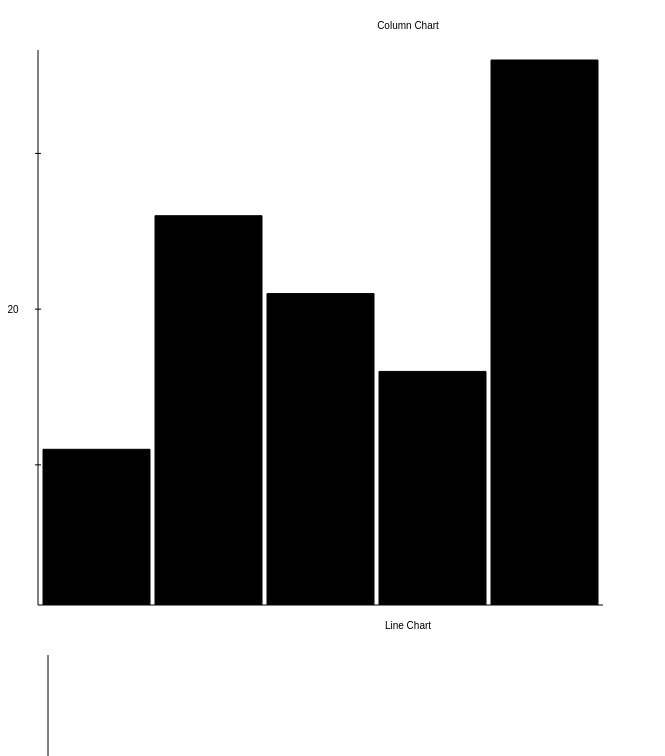
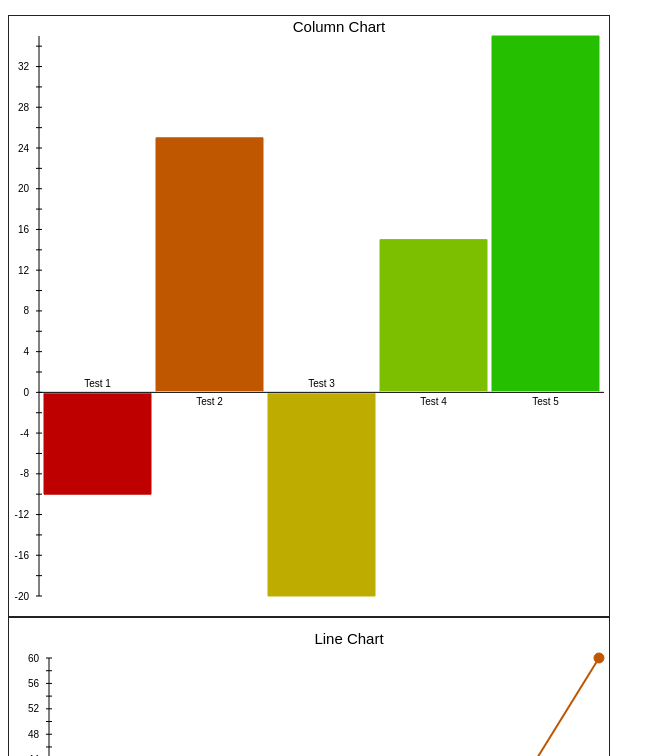
Before and after one commit to specinnovations/orange-charts, a plain HTML site: page index.html in a window 1280 px wide. Shown: the part 44-800 px from the top of the page, without its empty margins (0-665 px from the left). Drawn offline with Linux system fonts and the light colour scheme.

Commit message:
Major upgrades to the line chart and column chart.

```diff
--- a/index.html
+++ b/index.html
@@ -16,8 +16,8 @@
 
 <h3>Raphael Charting Library</h3>
 
-<div id="holder-column" style="width: 600px; height: 600px;"></div>
-<div id="holder-line" style="width: 600px; height: 600px;"></div>
+<div id="holder-column" style="width: 600px; height: 600px; border: solid 1px #222;"></div>
+<div id="holder-line" style="width: 600px; height: 600px; border: solid 1px #222;"></div>
 
 <script type="text/javascript" src="libs/raphael.js"></script>
 <script type="text/javascript" src="src/charts.column.js"></script>
@@ -25,31 +25,39 @@
 <script type="text/javascript" src="src/charts.line.js"></script>
 <script type="text/javascript">
 
+
 window.onload = function() {
 
 	var linePaper = new Raphael( "holder-line" );
 
-	linePaper.text( 400 , 10 , "Line Chart" );
-
-	var chartLine = linePaper.linechart( 10 , 30 , 590 , 570 , [[
-	                                          { "x" : 0 , "y" : 0, "stroke" : "red" },
-	                                          { "x" : 10 , "y" : 0, "stroke" : "red" },
-	                                          { "x" : 20 , "y" : 0, "stroke" : "red" },
-	                                          { "x" : 30 , "y" : 0, "stroke" : "red" },
-	                                          { "x" : 40 , "y" : 0, "stroke" : "red" },
-	                                          { "x" : 50 , "y" : 0, "stroke" : "red" }
-	                                      ]],{
-		"labels" : true,
-		"fill" : "black"
-	});
+	var chartLine = linePaper.linechart( 0 , 0 , 600, 600, [[
+        	{ "x": 0, "y": 0 },
+        	{ "x": 10, "y": 20 },
+        	{ "x": 20, "y": 10 },
+        	{ "x": 30, "y": -25 },
+        	{ "x": 40, "y": 40 }
+        ],[
+        	{ "x": 0, "y": -20 },
+        	{ "x": 10, "y": 30 },
+        	{ "x": 20, "y": 5 },
+        	{ "x": 30, "y": 25 },
+        	{ "x": 40, "y": 60 }
+        ]],
+        {
+        "title"  : "Line Chart",
+        "labels": true
+    });
 
 	var columnPaper = new Raphael( "holder-column" );
 
-	columnPaper.text( 400 , 10 , "Column Chart" );
-
-	var chartColumn = columnPaper.columnchart( 10 , 30 , 590 , 570 , [ 10 , 25 , 20 , 15 , 35],{
-		"labels" : true,
-		"fill" : "black"
+	var chartColumn = columnPaper.columnchart( 0 , 0 , 600 , 600 , [
+		{ "value" : -10 , "label" : "Test 1" } ,
+		{ "value" : 25 , "label" : "Test 2" } ,
+		{ "value" : -20 , "label" : "Test 3" } ,
+		{ "value" : 15 , "label" : "Test 4" } ,
+		{ "value" : 35 , "label" : "Test 5" }],{
+		"title"  : "Column Chart",
+		"labels" : true
 	});
 
 };
--- a/src/charts.column.js
+++ b/src/charts.column.js
@@ -2,16 +2,25 @@
 
 	var ColumnChart = function( paper , x , y , chartWidth , chartHeight , values , options ) {
 
+		Raphael.getColor.reset()
+
 		options = options || {};
+		options.title = options.title || null;
 		options.labels = (options.labels !== false);
 		options.labelFont = options.labelFont || "10px sans-serif";
 
-		var paddingTop = options.paddingTop = options.paddingTop || 5;
-		var paddingBottom = options.paddingBottom = options.paddingBottom || options.labels ? 20 : 5;
-		var paddingLeft = options.paddingLeft = options.paddingLeft || options.labels ? 20 : 5;
+		var paddingTop = options.paddingTop = options.paddingTop || 10;
+		var paddingBottom = options.paddingBottom = options.paddingBottom || (options.labels ? 30 : 5);
+		var paddingLeft = options.paddingLeft = options.paddingLeft || (options.labels ? 30 : 5);
 		var paddingRight = options.paddingRight = options.paddingRight || 5;
 		var gutterWidth = options.gutterWidth = options.gutterWidth || 5;
 
+		if( options.title ) {
+			paper.text( chartWidth/2 + paddingLeft , paddingTop , options.title ).attr({
+				"font" : "15px sans-serif",
+				"text-anchor" : "middle"
+			});
+		}
 
 	    var barValues = [];
 
@@ -38,23 +47,26 @@
 	    var barBaseLine = 0;
 
 	    if( minValue < 0 ) {
-	    	factor = (chartHeight - paddingBottom + paddingTop)/( maxValue + (minValue*-1) );
-	    	barBaseLine = y + chartHeight - paddingBottom + paddingTop*2 - (minValue*-1*factor);
+	    	factor = (chartHeight - paddingBottom - paddingTop)/( maxValue + (minValue*-1) );
+	    	barBaseLine = y + paddingTop  + chartHeight - paddingBottom - (minValue*-1*factor);
 	    } else {
 	    	factor = (chartHeight - paddingBottom - paddingTop)/( maxValue );
-	    	barBaseLine = y + chartHeight - paddingBottom + paddingTop*2;
+	    	barBaseLine = y + chartHeight - paddingBottom + paddingTop;
 	    }
 
-	    var yaxis = {
-	    	"x"      : x + paddingLeft,
-	    	"y"      : y + paddingTop,
-	    	"height" : chartHeight - paddingBottom + paddingTop
-	    };
+	    console.log( "Factor: " , factor );
+	    console.log( "Baseline: " , barBaseLine );
 
 	     var xaxis = {
 	    	"x"     : x + paddingLeft,
 	    	"y"     : barBaseLine,
 	    	"width" : chartWidth - paddingLeft - paddingRight
+	    };
+
+	    var yaxis = {
+	    	"x"      : x + paddingLeft,
+	    	"y"      : y + paddingTop*2,
+	    	"height" : chartHeight - paddingTop - paddingBottom
 	    };
 
 	    var bars = paper.set();
@@ -74,22 +86,30 @@
 	    	                         ));
 	    }
 
-	    if( options.labels !== false ) {
+	    borders.attr({
+	    	"stroke"         : "#000",
+		    "stroke-opacity" : 1,
+		    "opacity"        : 1
+	    });
+
+	    if( options.labels ) {
 
 	    	var counter = 0;
 		    var interval = 1;
 
-		    if( maxValue > 1000 || minValue < -1000 ) {
+		    if (maxValue > 1000 || minValue < -1000) {
 	            interval = 100;
-		    } else if( maxValue > 500 || minValue < -500 ) {
+	        } else if (maxValue > 500 || minValue < -500) {
 	            interval = 50;
-		    } else if( maxValue > 100 || minValue < -100 ) {
-		    	interval = 15;
+	        } else if (maxValue > 250 || minValue < -250) {
+	            interval = 10;
+	        }  else if (maxValue > 100 || minValue < -100) {
+	            interval = 5;
 	        } else {
-		    	interval = 10;
+	            interval = 2;
 	        }
 
-		    for( var i=(minValue < 0) ? minValue : 1, ii=maxValue; i<=ii; i++ ) {
+		    for( var i=(minValue < 0) ? minValue : 0, ii=maxValue; i<=ii; i++ ) {
 
 		    	if( i % interval == 0 ) {
 
@@ -100,8 +120,15 @@
 
 		    	}
 
-		    	if( i % (interval*2) == 0 ) {
-		    		labels.push( paper.text( yaxis.x - 25 , yaxis.y + yaxis.height - (factor * counter) , i ).attr( 'font' , options.labelFont ) );
+		    	if( i % (interval*2) == 0 || i == 0 ) {
+
+		    		var label = paper.text( yaxis.x - 10 , yaxis.y + yaxis.height - (factor * counter) , i ).attr({
+		    			"font"        : options.labelFont,
+		    			"text-anchor" : "end"
+		    		});
+
+		    		labels.push( label );
+
 		    	}
 
 		    	counter++;
@@ -114,6 +141,7 @@
 
 	    	 var value;
 	    	 var object = values[i];
+	    	 var color = object.color || Raphael.getColor();
 
 	        if( Raphael.is( values[i] , "object" ) ) {
 	            value = parseInt(values[i].value);
@@ -124,25 +152,40 @@
 	        var height = value * factor;
 	        var barX = yaxis.x + (bars.length * (barWidth + gutterWidth)) + gutterWidth;
 	        var barY = xaxis.y - height;
+	        var bottom = (xaxis.y+((value < 0) ? 1 : -1))
 
-	        var path =  "M" + barX + "," + xaxis.y +
-	                    "L" + barX + "," + xaxis.y +
-	                    "L" + (barX+barWidth) + "," + xaxis.y +
-	                    "L" + (barX+barWidth) + "," + xaxis.y;
+	        var path =  "M" + barX + "," + (xaxis.y-2) +
+	                    "L" + barX + "," + (xaxis.y-2) +
+	                    "L" + (barX+barWidth) + "," + bottom +
+	                    "L" + (barX+barWidth) + "," + bottom;
 
-	        var el = paper.path( path ).attr("fill",  object.fill || options.fill || "blue" )
-	        									 .attr( "stroke" , object.stroke || options.stroke || "black" );
+	        var el = paper.path( path ).attr({
+		        "fill"   : color,
+		        "stroke" : color
+	        });
 
-	        el.animate({ "path" : "M" + barX + "," + xaxis.y +
+	        el.animate({ "path" : "M" + barX + "," + bottom +
                 "L" + barX + "," + barY +
                 "L" + (barX+barWidth) + "," + barY +
-                "L" + (barX+barWidth) + "," + xaxis.y } , 1000 );
+                "L" + (barX+barWidth) + "," + bottom } , 1000 );
 
 	        el.x = barX+ (barWidth/2);
 	        el.top = barY;
-	        el.bottom = xaxis.y;
+	        el.bottom = bottom;
 
 	        if( Raphael.is( object , "object" ) ) {
+
+	        	if( options.labels ) {
+
+		        	var label = paper.text( el.x , el.bottom + ((value < 0) ? -10 : 10) , object.label ).attr({
+			        	"text-anchor" : "middle",
+			        	"font"        : options.labelFont
+		        	});
+
+		        	el.label = label;
+
+	        	}
+
 	        	el.charts = object;
 	        }
 
--- a/src/charts.line.js
+++ b/src/charts.line.js
@@ -1,64 +1,84 @@
-(function( Raphael , undefined  ){
+(function(Raphael) {
 
-	var LineChart = function( paper , x , y , chartWidth , chartHeight , values , options ) {
+    var LineChart = function(paper, x, y, chartWidth, chartHeight, values, options) {
+
+    	Raphael.getColor.reset()
 
         options = options || {};
+        options.title = options.title || null;
         options.labels = (options.labels !== false);
         options.labelFont = options.labelFont || "10px sans-serif";
+        options.lineWidth = options.lineWidth || 2;
 
-		var paddingTop = options.paddingTop = options.paddingTop || 10;
-		var paddingBottom = options.paddingBottom = options.paddingBottom || options.labels ? 30 : 20;
-		var paddingLeft = options.paddingLeft = options.paddingLeft || options.labels ? 30 : 10;
+        if(options.colors == null ) {
+
+            options.colors = [];
+
+            for(var i=0; i<values.length; i++) {
+                options.colors.push( Raphael.getColor() );
+            }
+
+        }
+
+        var paddingTop = options.paddingTop = options.paddingTop || 20;
+        var paddingBottom = options.paddingBottom = options.paddingBottom || (options.labels ? 40 : 20);
+        var paddingLeft = options.paddingLeft = options.paddingLeft || (options.labels ? 40 : 20);
         var paddingRight = options.paddingRight = options.paddingRight || 10;
 
+        if( options.title ) {
+			paper.text( chartWidth/2 + paddingLeft , paddingTop , options.title ).attr({
+				"font" : "15px sans-serif",
+				"text-anchor" : "middle"
+			});
+		}
 
         var xValues = [];
         var yValues = [];
 
-	    for( var i=0, ii=values.length; i<ii; i++ ) {
-	    	for( var j=0, jj=values[i].length; j<jj; j++ ) {
-	    		xValues.push( values[i][j].x );
-	        	yValues.push( values[i][j].y );
+        for(var i = 0, ii = values.length; i < ii; i++) {
+            for (var j = 0, jj = values[i].length; j < jj; j++) {
+                xValues.push(values[i][j].x);
+                yValues.push(values[i][j].y);
             }
         }
 
-	    var maxXValue = Math.max.apply( Math , xValues );
-	    var minXValue = Math.min.apply( Math , xValues );
+        var maxXValue = Math.max.apply(Math, xValues);
+        var minXValue = Math.min.apply(Math, xValues);
 
-	    var maxYValue = Math.max.apply( Math , yValues );
-	    var minYValue = Math.min.apply( Math , yValues );
+        var maxYValue = Math.max.apply(Math, yValues);
+        var minYValue = Math.min.apply(Math, yValues);
 
         var xFactor = 1;
         var yFactor = 1;
         var xBaseLine = 0;
         var yBaseLine = 0;
 
-	    if( minXValue < 0 ) {
-	    	xFactor = (chartWidth - paddingLeft - paddingRight)/( maxXValue + (minXValue*-1) );
-	    	xBaseLine = x + paddingLeft + (minXValue*-1*xFactor);
+        if(minXValue < 0) {
+            xFactor = (chartWidth - paddingLeft - paddingRight) / (maxXValue + (minXValue * -1));
+            xBaseLine = x + paddingLeft + (minXValue * -1 * xFactor);
         } else {
-	    	xFactor = maxXValue != 0 ?  (chartWidth - paddingLeft - paddingRight)/( maxXValue ) : 1;
+            xFactor = maxXValue != 0 ? (chartWidth - paddingLeft - paddingRight) / (maxXValue) : 1;
             xBaseLine = x + paddingLeft;
         }
 
-	    if( minYValue < 0 ) {
-	    	yFactor = (chartHeight - paddingBottom + paddingTop)/( maxYValue + (minYValue*-1) );
-	    	yBaseLine = y + chartHeight - paddingBottom + paddingTop*2 - (minYValue*-1*yFactor);
+        if(minYValue < 0) {
+            yFactor = (chartHeight - paddingBottom - paddingTop) / (maxYValue + (minYValue * -1));
+            yBaseLine = y + chartHeight - paddingBottom + paddingTop - (minYValue * -1 * yFactor);
         } else {
-	    	yFactor = maxYValue != 0 ? (chartHeight - paddingBottom - paddingTop)/( maxYValue ) : 1;
-	    	yBaseLine = y + chartHeight - paddingBottom + paddingTop*2;
+            yFactor = maxYValue != 0 ? (chartHeight - paddingBottom - paddingTop) / (maxYValue) : 1;
+            yBaseLine = y + chartHeight - paddingBottom + paddingTop;
         }
 
-	    var yaxis = {
-	    	"x"      : xBaseLine,
-	    	"y"      : y + paddingTop,
-	    	"height" : chartHeight - paddingBottom + paddingTop
+        var xaxis = {
+            "x": x + paddingLeft,
+            "y": yBaseLine,
+            "width": chartWidth - paddingLeft - paddingRight
         };
 
-	    var xaxis = {
-	    	"x"     : x + paddingLeft,
-	    	"y"     : yBaseLine,
-	    	"width" : chartWidth - paddingLeft - paddingRight
+        var yaxis = {
+            "x": xBaseLine,
+            "y": y + paddingTop*2,
+            "height": chartHeight - paddingBottom - paddingTop
         };
 
         var lines = paper.set();
@@ -66,43 +86,54 @@
         var labels = paper.set();
         var points = paper.set();
 
-
-	    if( options.xaxis !== false ) {
-	    	borders.push(paper.path("M" + xaxis.x + "," + xaxis.y +
-	    							"L" + (xaxis.x + xaxis.width) + "," + xaxis.y ));
+        if(options.xaxis !== false) {
+            borders.push(paper.path("M" + xaxis.x + "," + xaxis.y + "L" + (xaxis.x + xaxis.width) + "," + xaxis.y));
         }
 
-	    if( options.yaxis !== false ) {
-	    	borders.push(paper.path( "M" + yaxis.x + "," + yaxis.y +
-	    							 "L" + yaxis.x + "," + (yaxis.y + yaxis.height)));
+        if(options.yaxis !== false) {
+            borders.push(paper.path("M" + yaxis.x + "," + yaxis.y + "L" + yaxis.x + "," + (yaxis.y + yaxis.height)));
         }
 
-	    if( options.labels ) {
+        borders.attr({
+	    	"stroke"         : "#000",
+		    "stroke-opacity" : 1,
+		    "opacity"        : 1
+	    });
+
+        if(options.labels) {
 
             var xCounter = 0;
             var xInterval = 1;
 
-		    if( maxXValue > 1000 || minXValue < -1000 ) {
+            if (maxXValue > 1000 || minXValue < -1000) {
                 xInterval = 100;
-		    } else if( maxXValue > 500 || minXValue < -500 ) {
+            } else if (maxXValue > 500 || minXValue < -500) {
                 xInterval = 50;
-		    } else if( maxXValue > 100 || minXValue < -100 ) {
-		    	xInterval = 15;
+            } else if (maxXValue > 250 || minXValue < -250) {
+                xInterval = 10;
+            }  else if (maxXValue > 100 || minXValue < -100) {
+                xInterval = 5;
             } else {
-		    	xInterval = 10;
+                xInterval = 2;
             }
 
-		    for( var i=(minXValue < 0) ? minXValue : 1, ii=maxXValue; i<=ii; i++ ) {
+            for(var i = (minXValue < 0) ? minXValue : 0, ii = maxXValue; i <= ii; i++) {
 
-		    	if( i % xInterval == 0 ) {
+                if (i % xInterval == 0 && i !== 0) {
 
-		        	borders.push( paper.path( "M" + (xaxis.x + (xFactor*xCounter)) + "," + (xaxis.y - 3) +
-		        							  "L" + (xaxis.x + (xFactor*xCounter)) + "," +  (xaxis.y + 3) ));
+                    borders.push(paper.path("M" + (xaxis.x + (xFactor * xCounter)) + "," + (xaxis.y - 3) + "L" + (xaxis.x + (xFactor * xCounter)) + "," + (xaxis.y + 3)));
 
                 }
 
-		    	if( i % (xInterval*2) == 0 ) {
-		    		labels.push( paper.text( xaxis.x + ( xFactor * xCounter) , xaxis.y + 10 , i ).attr( 'font' , options.labelFont ) );
+                if (i % (xInterval * 2) == 0  && i !== 0 ) {
+
+                	var label = paper.text(xaxis.x + (xFactor * xCounter), xaxis.y + 15, i).attr({
+                		"font" : options.labelFont,
+                		"text-anchor" : "middle"
+                	});
+
+                    labels.push(label);
+
                 }
 
                 xCounter++;
@@ -112,29 +143,35 @@
             var yCounter = 0;
             var yInterval = 1;
 
-		    if( maxYValue > 1000 || minYValue < -1000 ) {
+            if(maxYValue > 1000 || minYValue < -1000) {
                 yInterval = 100;
-		    } else if( maxYValue > 500 || minYValue < -500 ) {
+            } else if(maxYValue > 500 || minYValue < -500) {
                 yInterval = 50;
-		    } else if( maxYValue > 100 || minYValue < -100 ) {
-		    	yInterval = 15;
+            } else if(maxYValue > 100 || minYValue < -100) {
+                yInterval = 10;
             } else {
-		    	yInterval = 10;
+                yInterval = 2;
             }
 
-		    for( var i=(minYValue < 0) ? minYValue : 1, ii=maxYValue; i<=ii; i++ ) {
+            for(var i=(minYValue < 0) ? minYValue : 0, ii=maxYValue; i <= ii; i++) {
 
-		    	if( i % yInterval == 0 ) {
+                if(i % yInterval == 0) {
 
-		    		var path ="M" + (yaxis.x - 3) + "," + (yaxis.y + yaxis.height - (yFactor*yCounter)) +
-		        	            "L" + (yaxis.x + 3) + "," + (yaxis.y + yaxis.height - (yFactor*yCounter));
+                    var path = "M" + (yaxis.x - 3) + "," + (yaxis.y + yaxis.height - (yFactor * yCounter)) + "L" + (yaxis.x + 3) + "," + (yaxis.y + yaxis.height - (yFactor * yCounter));
 
-		        	borders.push( paper.path( path ) );
+                    borders.push(paper.path(path));
 
                 }
 
-		    	if( i % (yInterval*2) == 0 ) {
-		    		labels.push( paper.text( yaxis.x - 25 , yaxis.y + yaxis.height - (yFactor * yCounter) , i ).attr( 'font' , options.labelFont ) );
+                if(i % (yInterval * 2) == 0 || i == 0) {
+
+                	var label = paper.text(yaxis.x - 10, yaxis.y + yaxis.height - (yFactor * yCounter), i).attr({
+                		"font" : options.labelFont,
+                		"text-anchor" : "end"
+                	});
+
+                    labels.push(label);
+
                 }
 
                 yCounter++;
@@ -143,30 +180,33 @@
 
         }
 
-	    for( var i=0, ii=values.length; i<ii; i++ ) {
+        for(var i=0, ii=values.length; i<ii; i++) {
 
             var path = [];
-	    	var stroke = "black";
+            var color = options.colors[i];
 
-	    	if( !Raphael.is( values[i] , "array" ) ) {
+            if(!Raphael.is(values[i], "array")) {
                 break;
             }
 
-	    	for( var j=0, jj=values[i].length; j<jj; j++ ) {
+            for(var j=0, jj=values[i].length; j<jj; j++) {
 
                 var object = values[i][j];
 
-		    	var xValue = xaxis.x + (object.x*xFactor);
-		    	var yValue = xaxis.y - (object.y*yFactor);
+                var xValue = xaxis.x + (object.x * xFactor);
+                var yValue = xaxis.y - (object.y * yFactor);
 
-		    	if( j == 0 ) {
-		    		path.push( "M" + xValue + "," + yValue );
+                if(j == 0) {
+                    path.push("M" + xValue + "," + yValue);
                 } else {
-		    		path.push( "L" + xValue + "," + yValue );
+                    path.push("L" + xValue + "," + yValue);
                 }
 
 
-		    	var circle = paper.circle( xValue , yValue , 5 ).attr( 'fill' , '#222' );
+                var circle = paper.circle(xValue, yValue, 5).attr({
+                	"fill"   : color,
+                	"stroke" : color
+                });
 
                 circle.x = xValue;
                 circle.y = yValue;
@@ -174,35 +214,30 @@
 
                 circle.charts = object;
 
-		    	points.push( circle );
-
-	    		stroke = object.fill || options.fill || "#222";
+                points.push(circle);
 
             }
 
-	    	 var el = paper.path( path.join() ).attr( "stroke" , stroke ).attr( "stroke-width" , 2 );
+            var element = paper.path(path.join()).attr("stroke", color).attr("stroke-width", options.lineWidth);
+            element.charts = object;
 
-			if( Raphael.is( object , "object" ) ) {
-				el.charts = object;
-			}
-
-			lines.push( el );
+            lines.push(element);
 
         }
 
         var result = paper.set();
 
-	    result.push( lines );
-	    result.push( borders );
-	    result.push( labels );
-	    result.push( points );
+        result.push(lines);
+        result.push(borders);
+        result.push(labels);
+        result.push(points);
 
         result.lines = lines;
         result.borders = borders;
         result.labels = labels;
         result.points = points;
 
-	    result.points.hover = function( fin , fout ) {
+        result.points.hover = function(fin, fout) {
             return this.mouseover(fin).mouseout(fout);
         };
 
@@ -217,8 +252,8 @@ var ctor = function() {};
     ctor.prototype = Raphael.g;
     LineChart.prototype = new ctor;
 
-Raphael.fn.linechart = function( x , y , width , height , values , options ) {
-    return new LineChart( this , x , y , width , height , values , options  );
+    Raphael.fn.linechart = function(x, y, width, height, values, options) {
+        return new LineChart(this, x, y, width, height, values, options);
     };
 
-})( Raphael );
+})(Raphael);
```
Also changed, not shown: src/charts.bar.js (+11 -9 lines). Lines whose indentation alone changed are shown as unchanged.
